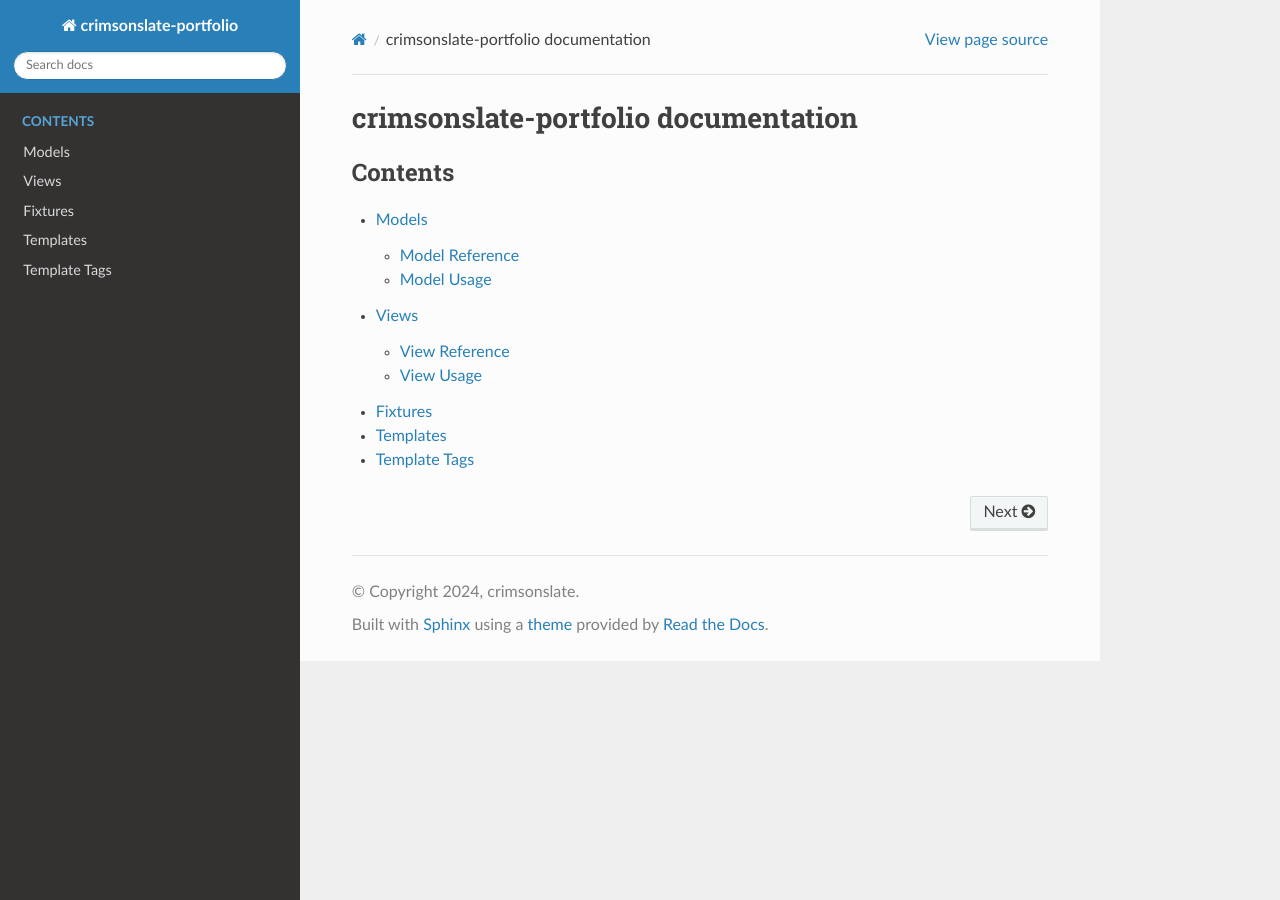
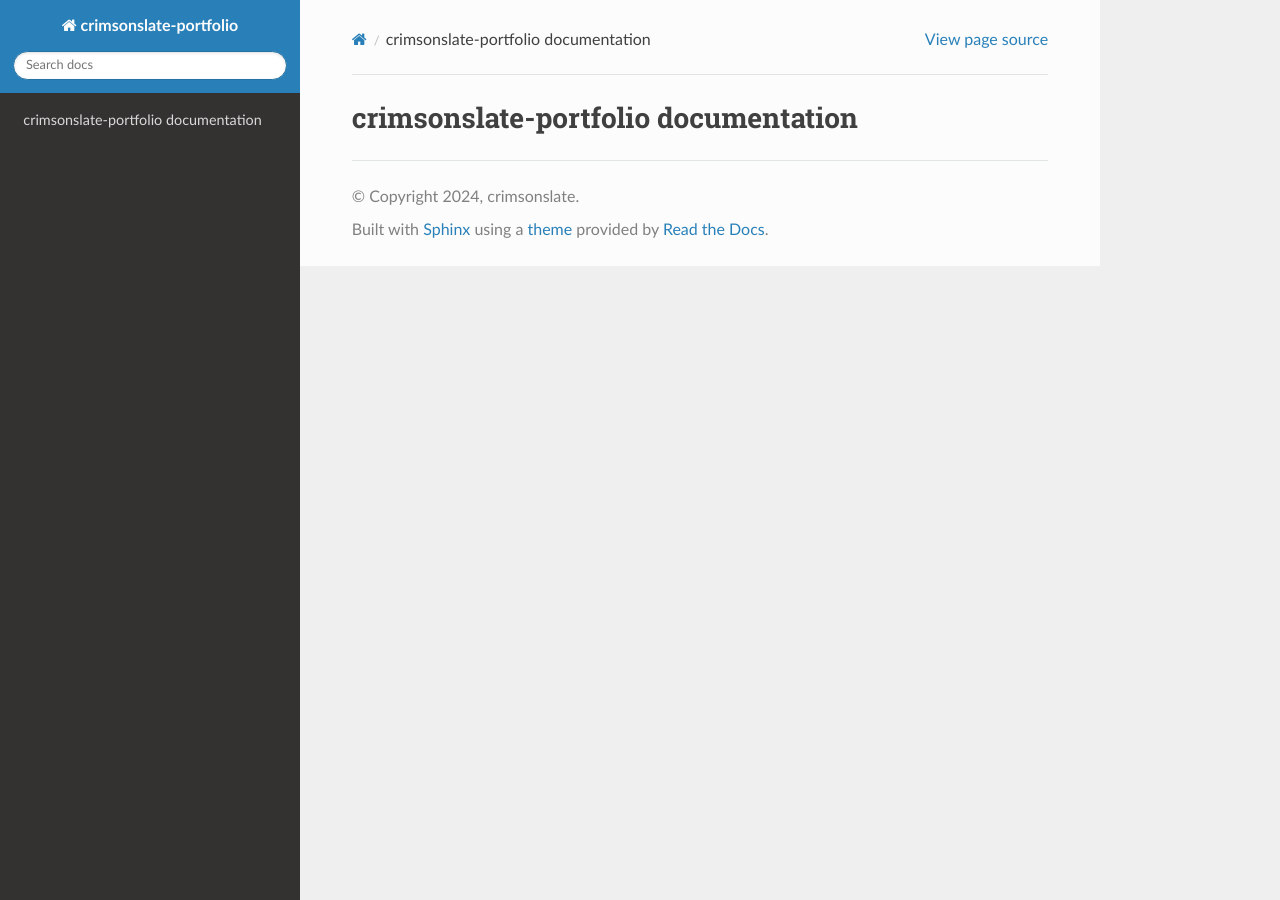
Before and after one commit to crimsonslate/portfolio, a Sphinx documentation site: the page built from docs/source/index.rst, in a window 1280 px wide. Built offline with Sphinx 7.4.7 and the Read the Docs theme 3.1.0, drawn with Linux system fonts in a browser that asks for light colours.

Commit message:
Deleted docs

```diff
--- a/docs/source/fixtures/index.rst
+++ /dev/null
@@ -1,2 +0,0 @@
-Fixtures
-========
--- a/docs/source/index.rst
+++ b/docs/source/index.rst
@@ -9,9 +9,3 @@ crimsonslate-portfolio documentation
 .. toctree::
     :maxdepth: 2
     :caption: Contents
-
-    models/index.rst
-    views/index.rst
-    fixtures/index.rst
-    templates/index.rst
-    templatetags/index.rst
--- a/docs/source/models/index.rst
+++ /dev/null
@@ -1,9 +0,0 @@
-Models
-======
-
-.. toctree::
-    :maxdepth: 2
-    :caption: Contents
-
-    reference.rst
-    usage.rst
--- a/docs/source/models/usage.rst
+++ /dev/null
@@ -1,2 +0,0 @@
-Model Usage
-===========
--- a/docs/source/templates/index.rst
+++ /dev/null
@@ -1,2 +0,0 @@
-Templates
-=========
--- a/docs/source/templatetags/index.rst
+++ /dev/null
@@ -1,2 +0,0 @@
-Template Tags
-=============
--- a/docs/source/views/index.rst
+++ /dev/null
@@ -1,9 +0,0 @@
-Views
-=====
-
-.. toctree::
-    :maxdepth: 2
-    :caption: Contents
-
-    reference.rst
-    usage.rst
--- a/docs/source/views/reference.rst
+++ /dev/null
@@ -1,2 +0,0 @@
-View Reference
-==============
--- a/docs/source/views/usage.rst
+++ /dev/null
@@ -1,2 +0,0 @@
-View Usage
-==========
```
Also changed, not shown: docs/source/models/reference.rst (deleted, +0 -156 lines).
